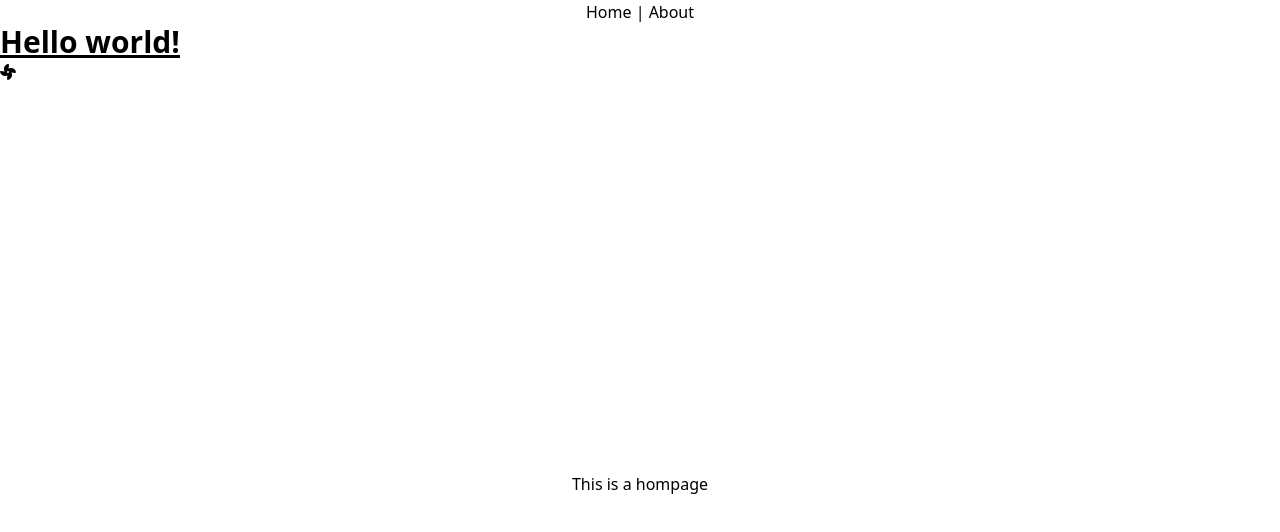
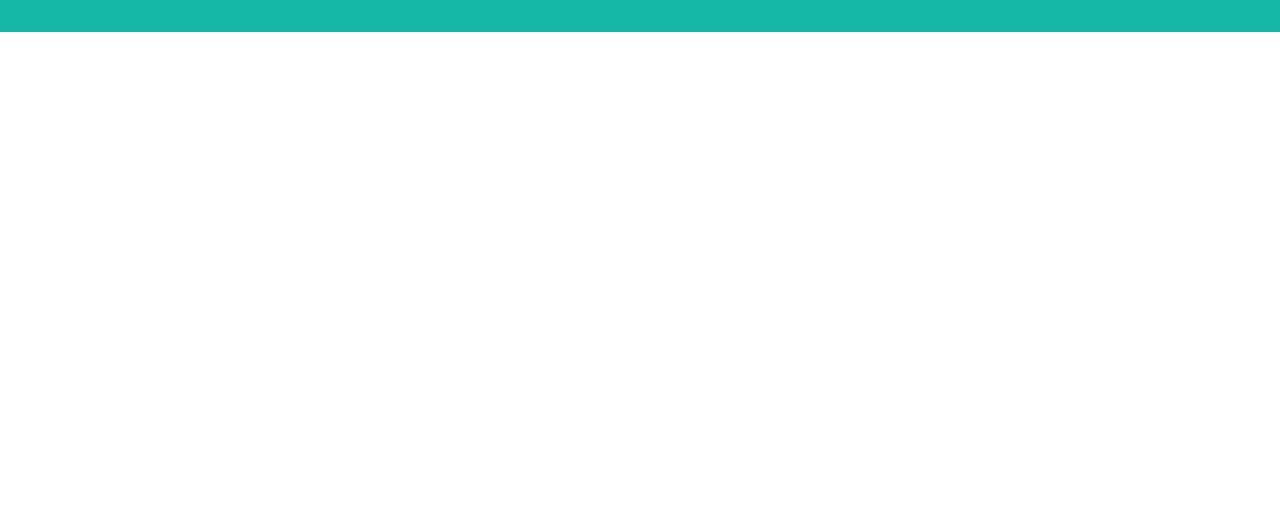
Before and after one commit to lewpiotr1701/vue3-trello-clone, a Vue app: page / in a window 1280 px wide. Shown: the top 532 px of the page. Built offline with nearby package versions, Linux system fonts and the light colour scheme.

Commit message:
add Board view and some initial styles

```diff
--- a/src/App.vue
+++ b/src/App.vue
@@ -1,13 +1,7 @@
 <template>
-  <nav>
-    <RouterLink to="/">Home</RouterLink> |
-    <RouterLink to="/about">About</RouterLink>
-  </nav>
-  <h1 class="text-3xl font-bold underline">
-    Hello world!
-  </h1>
-  <font-awesome-icon icon="fa-solid fa-fan" />
-  <RouterView />
+  <div class="app">
+    <RouterView />
+  </div>
 </template>
 
 <script>
@@ -15,7 +9,17 @@
 </script>
 
 <style scoped>
-nav {
+body,
+html {
+  height: 100%;
+}
+
+.app {
+  font-family: 'Avenir', Helvetica, Arial, sans-serif;
+  -webkit-font-smoothing: antialiased;
+  -moz-osx-font-smoothing: grayscale;
   text-align: center;
+  color: #2c3e50;
+  height: 100%;
 }
 </style>
--- a/src/main.js
+++ b/src/main.js
@@ -11,7 +11,6 @@ import { library } from '@fortawesome/fontawesome-svg-core'
 import { fas } from '@fortawesome/free-solid-svg-icons'
 /* import font awesome icon component */
 import { FontAwesomeIcon } from '@fortawesome/vue-fontawesome'
-
 /* add icons to the library */
 library.add(fas)
 
--- a/src/router/index.js
+++ b/src/router/index.js
@@ -1,22 +1,14 @@
 import { createRouter, createWebHistory } from 'vue-router'
-import HomeView from '../views/HomeView.vue'
+import Board from '@/views/Board.vue'
 
 const router = createRouter({
   history: createWebHistory(import.meta.env.BASE_URL),
   routes: [
     {
       path: '/',
-      name: 'home',
-      component: HomeView
+      name: 'board',
+      component: Board
     },
-    {
-      path: '/about',
-      name: 'about',
-      // route level code-splitting
-      // this generates a separate chunk (About.[hash].js) for this route
-      // which is lazy-loaded when the route is visited.
-      component: () => import('../views/AboutView.vue')
-    }
   ]
 })
 
--- a/src/views/AboutView.vue
+++ /dev/null
@@ -1,20 +0,0 @@
-<template>
-  <div class="about">
-    <h1>This is an about page</h1>
-  </div>
-</template>
-
-<script>
-
-</script>
-
-<style>
-@media (min-width: 1024px) {
-  .about {
-    min-height: 100vh;
-    display: flex;
-    align-items: center;
-    justify-content: center;
-  }
-}
-</style>
--- /dev/null
+++ b/src/views/Board.vue
@@ -0,0 +1,17 @@
+<template>
+  <div class="board">
+
+  </div>
+</template>
+
+<script>
+export default {
+
+}
+</script>
+
+<style lang="css">
+.board {
+  @apply p-4 bg-teal-500 h-full overflow-auto;
+}
+</style>
--- a/src/views/HomeView.vue
+++ /dev/null
@@ -1,20 +0,0 @@
-<template>
-  <div class="home">
-    <h1>This is a hompage</h1>
-  </div>
-</template>
-
-<script>
-
-</script>
-
-<style>
-@media (min-width: 1024px) {
-  .home {
-    min-height: 100vh;
-    display: flex;
-    align-items: center;
-    justify-content: center;
-  }
-}
-</style>
```
